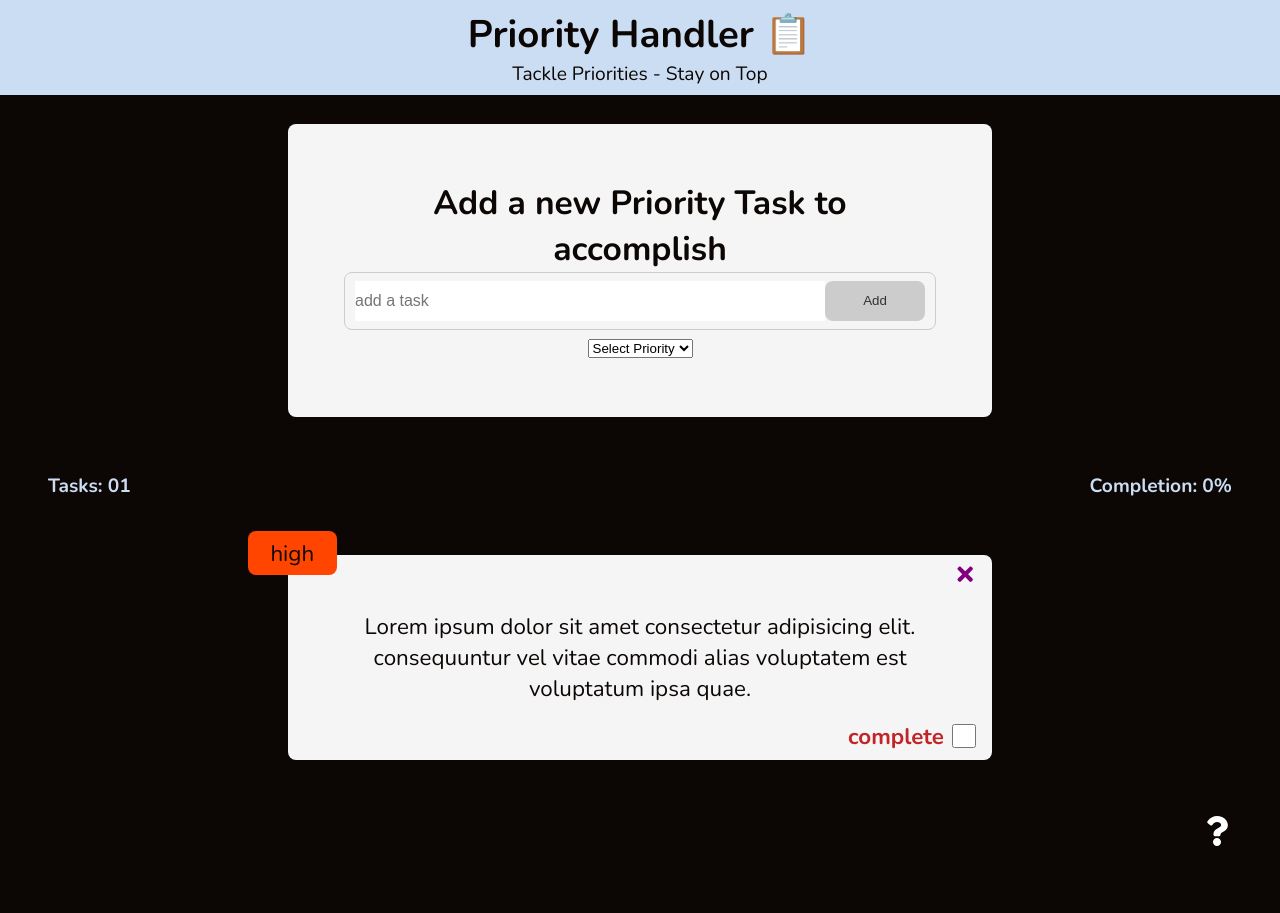
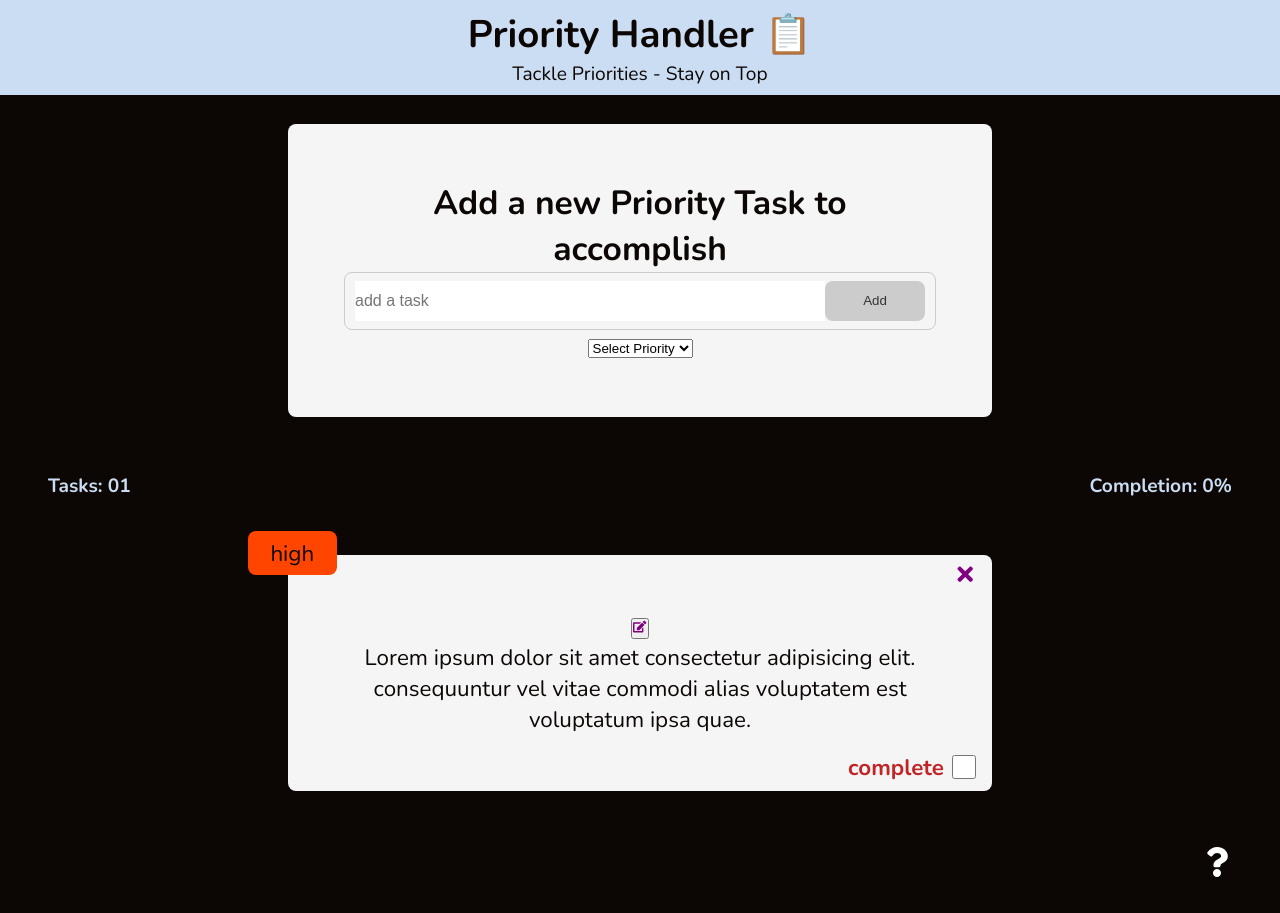
Before and after one commit to Koigor97/react, a React (Create React App) app in the folder priority-handler/: page / in a window 1280 px wide. Before the commit the page ends 882 px from the top, so only its background shows below. Built offline with nearby package versions, Linux system fonts and the light colour scheme.

Commit message:
add edit task function to project

```diff
--- a/priority-handler/src/components/ListItem.jsx
+++ b/priority-handler/src/components/ListItem.jsx
@@ -1,4 +1,4 @@
-import { FaTimes } from "react-icons/fa";
+import { FaTimes, FaEdit } from "react-icons/fa";
 import Card from "./shared/Card";
 import { useTaskItems } from "./context/TaskItems";
 
@@ -11,7 +11,7 @@
 }
 
 function ListItem() {
-  const { dummyTask } = useTaskItems();
+  const { dummyTask, handleEditTask } = useTaskItems();
 
   if (!dummyTask || dummyTask.length === 0) return <p>No Tasks to show</p>;
 
@@ -43,6 +43,9 @@
       >
         <FaTimes color="purple" />
       </button>
+      <button className="edit" onClick={() => handleEditTask(item)}>
+        <FaEdit color="purple" />
+      </button>
       <div>{task.text}</div>
       <form>
         <label className="checkbox-label">
```
